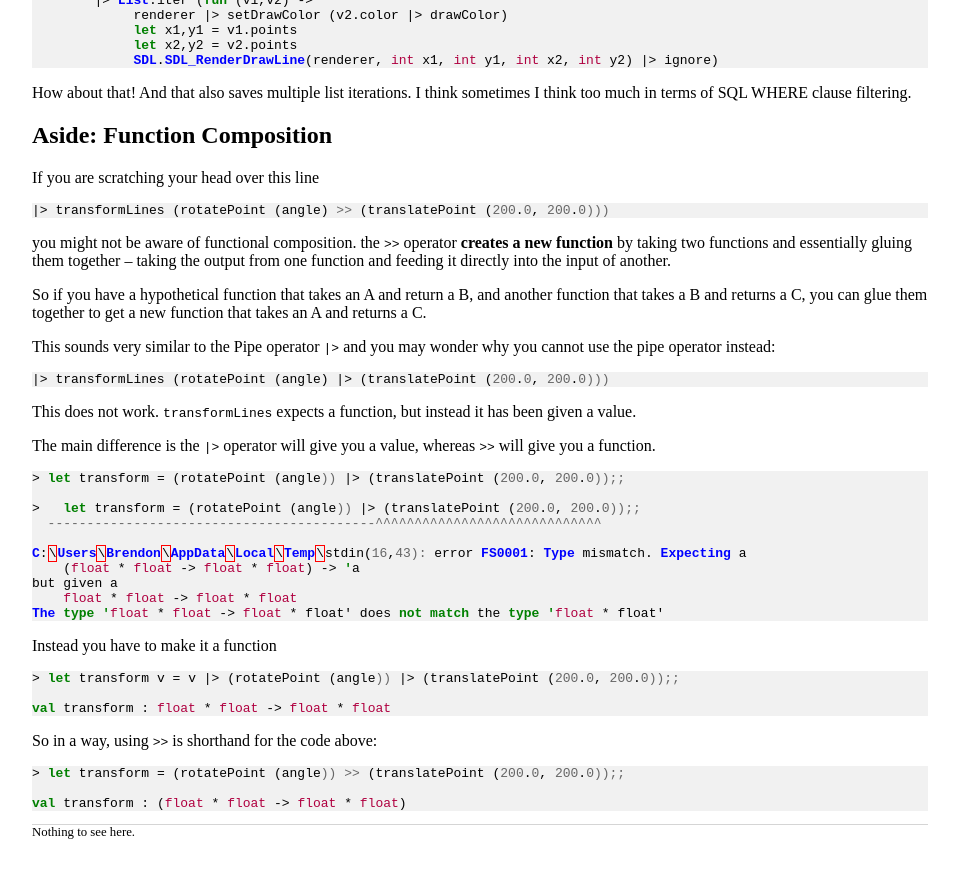
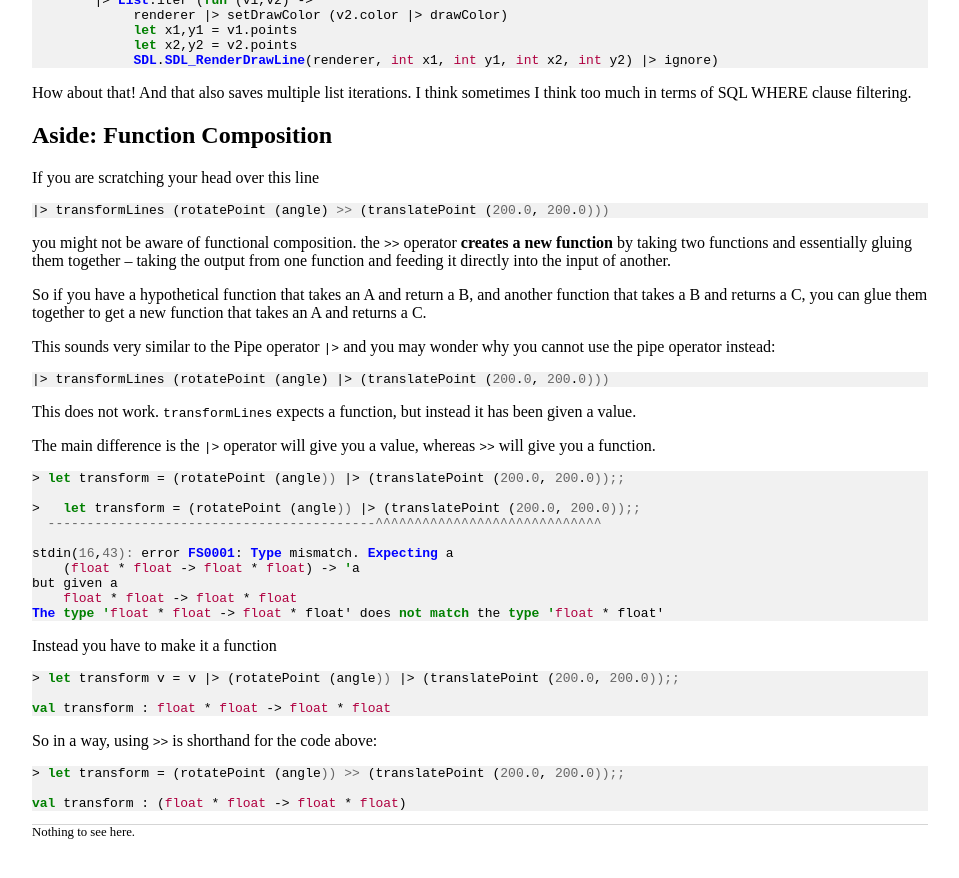
Before and after one commit to bjnmercer/bjnmercer.github.io, a Jekyll site: the page built from _posts/2018-05-14-bgc-sdl2-line-rendering-engine.md, in a window 1280 px wide and 900 px high, scrolled down 10852 px. Shown: the top 878 px of the window, without its empty margins (160-1119 px from the left). Built offline with Jekyll 4.4.1, drawn with Linux system fonts in a browser that asks for light colours.

Commit message:
SDL2 Line Renderer v3
Removed hard drive reference

```diff
--- a/_posts/2018-05-14-bgc-sdl2-line-rendering-engine.md
+++ b/_posts/2018-05-14-bgc-sdl2-line-rendering-engine.md
@@ -600,7 +600,7 @@ The main difference is the `|>` operator will give you a value, whereas `>>` wil
 >   let transform = (rotatePoint (angle)) |> (translatePoint (200.0, 200.0));;
   ------------------------------------------^^^^^^^^^^^^^^^^^^^^^^^^^^^^^
 
-C:\Users\Brendon\AppData\Local\Temp\stdin(16,43): error FS0001: Type mismatch. Expecting a
+stdin(16,43): error FS0001: Type mismatch. Expecting a
     (float * float -> float * float) -> 'a
 but given a
     float * float -> float * float
```
